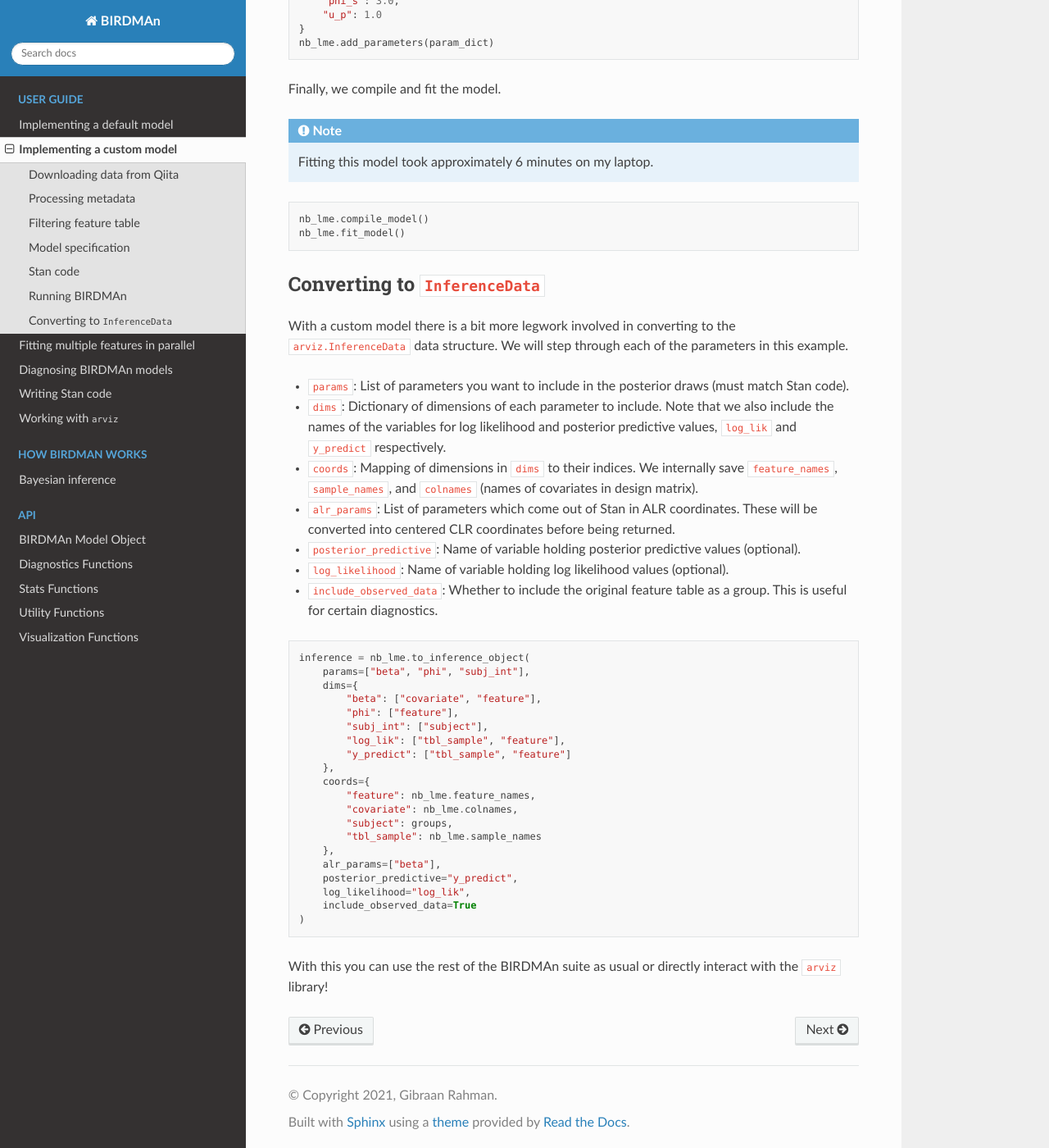
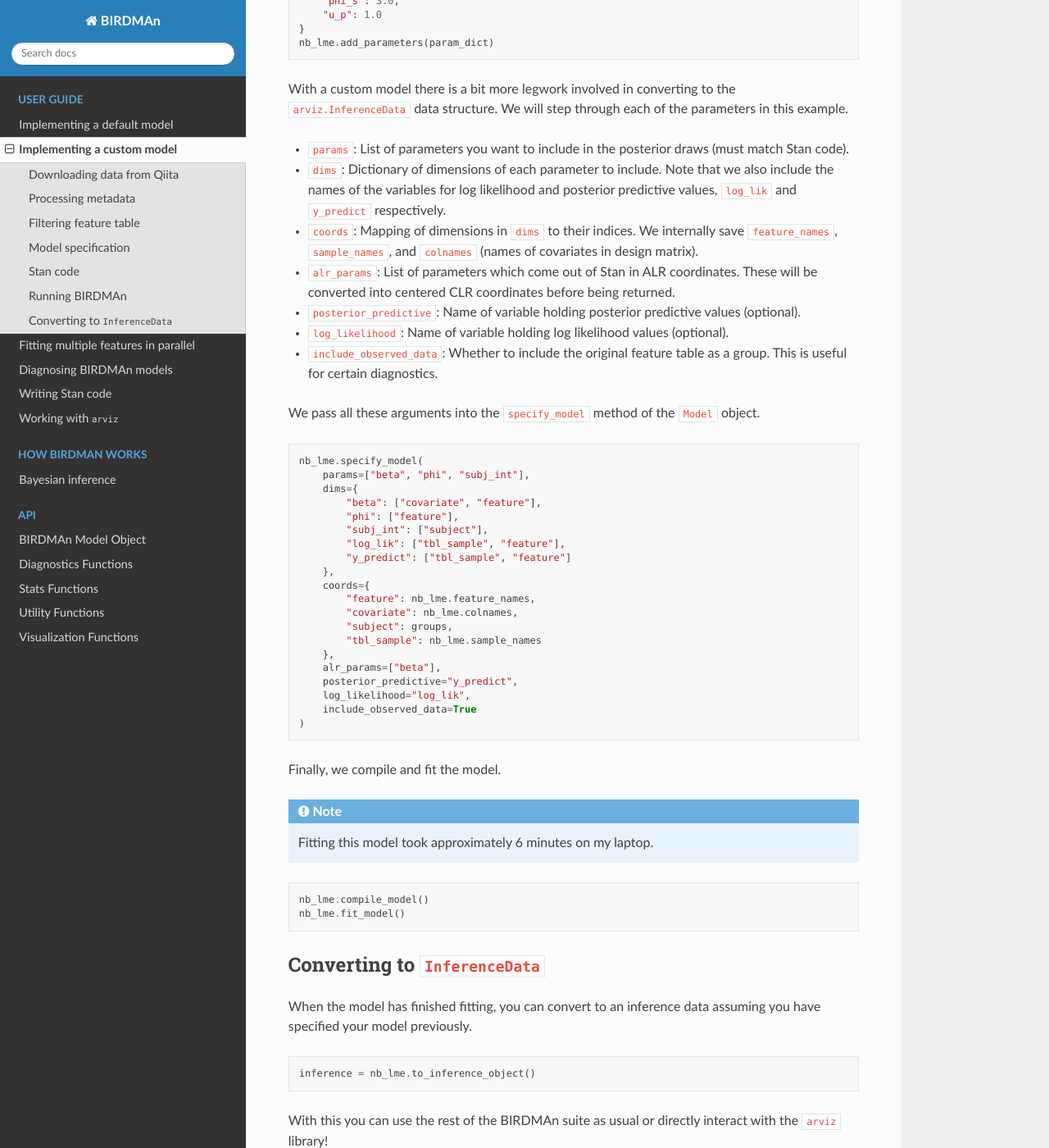
Before and after one commit to biocore/BIRDMAn, a Sphinx documentation site: the page built from docs/custom_model.rst, in a window 1280 px wide and 1400 px high, scrolled down 5117 px. Shown: the whole window at 82% size. Built offline with Sphinx 7.4.7 and the Read the Docs theme 2.0.0, drawn with Linux system fonts in a browser that asks for light colours; some of the changed text lies outside the part shown.

Commit message:
Update custom model docs page
Also addresses #41.

```diff
--- a/docs/custom_model.rst
+++ b/docs/custom_model.rst
@@ -14,8 +14,8 @@ First we will download the BIOM table and metadata from Qiita.
 
 .. code-block:: bash
 
-    wget -O data.zip "https://qiita.ucsd.edu/public_artifact_download/?artifact_id=44773"
-    wget -O metadata.zip "https://qiita.ucsd.edu/public_download/?data=sample_information&study_id=107"
+    wget -O data.zip "https://qiita.ucsd.edu/public_artifact_download/?artifact_id=94270"
+    wget -O metadata.zip "https://qiita.ucsd.edu/public_download/?data=sample_information&study_id=11913"
     unzip data.zip
     unzip metadata.zip
 
@@ -265,20 +265,6 @@ Now we can add all the necessary parameters to BIRDMAn with the ``add_parameters
     }
     nb_lme.add_parameters(param_dict)
 
-Finally, we compile and fit the model.
-
-.. note::
-
-    Fitting this model took approximately 6 minutes on my laptop.
-
-.. code-block:: python
-
-    nb_lme.compile_model()
-    nb_lme.fit_model()
-
-Converting to ``InferenceData``
--------------------------------
-
 With a custom model there is a bit more legwork involved in converting to the ``arviz.InferenceData`` data structure. We will step through each of the parameters in this example.
 
 * ``params``: List of parameters you want to include in the posterior draws (must match Stan code).
@@ -289,9 +275,11 @@ With a custom model there is a bit more legwork involved in converting to the ``
 * ``log_likelihood``: Name of variable holding log likelihood values (optional).
 * ``include_observed_data``: Whether to include the original feature table as a group. This is useful for certain diagnostics.
 
+We pass all these arguments into the ``specify_model`` method of the ``Model`` object.
+
 .. code-block:: python
 
-    inference = nb_lme.to_inference_object(
+    nb_lme.specify_model(
         params=["beta", "phi", "subj_int"],
         dims={
             "beta": ["covariate", "feature"],
@@ -312,4 +300,24 @@ With a custom model there is a bit more legwork involved in converting to the ``
         include_observed_data=True
     )
 
+Finally, we compile and fit the model.
+
+.. note::
+
+    Fitting this model took approximately 6 minutes on my laptop.
+
+.. code-block:: python
+
+    nb_lme.compile_model()
+    nb_lme.fit_model()
+
+Converting to ``InferenceData``
+-------------------------------
+
+When the model has finished fitting, you can convert to an inference data assuming you have specified your model previously.
+
+.. code-block:: python
+
+    inference = nb_lme.to_inference_object()
+
 With this you can use the rest of the BIRDMAn suite as usual or directly interact with the ``arviz`` library!
```
